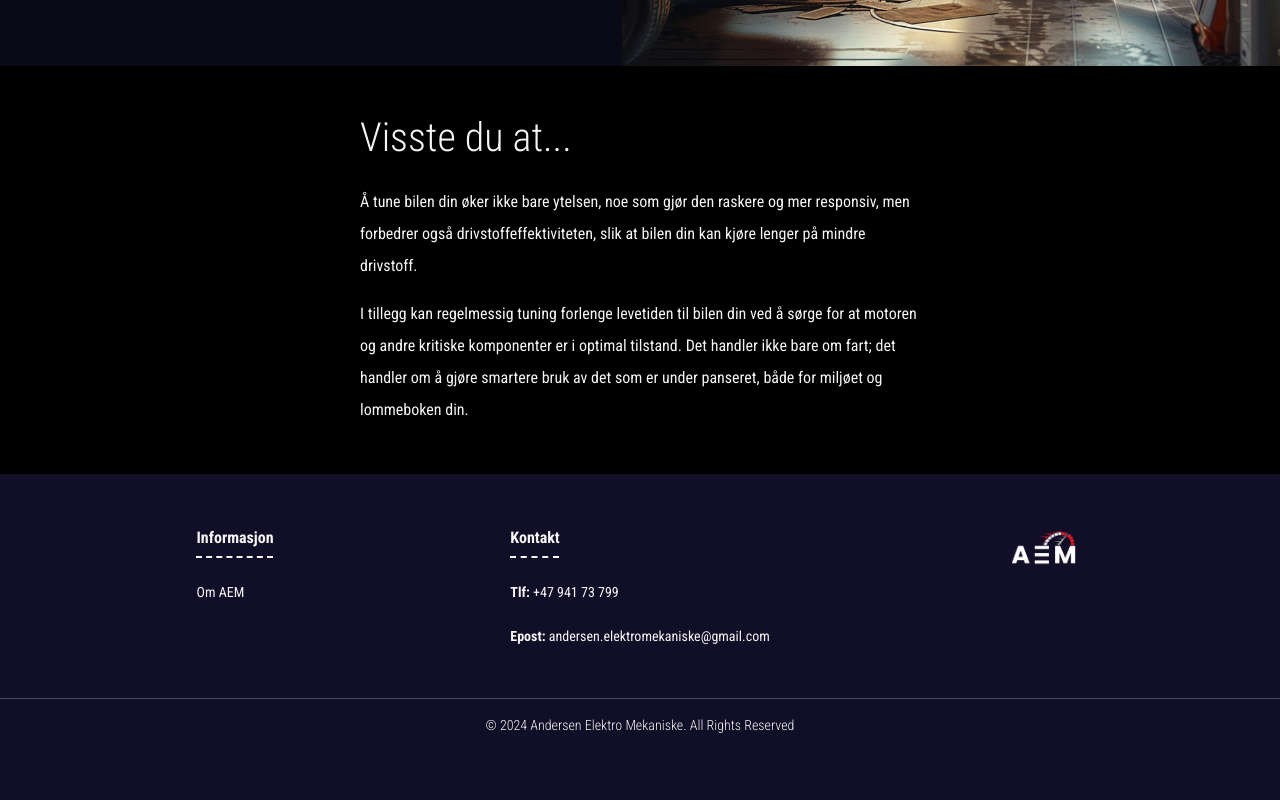
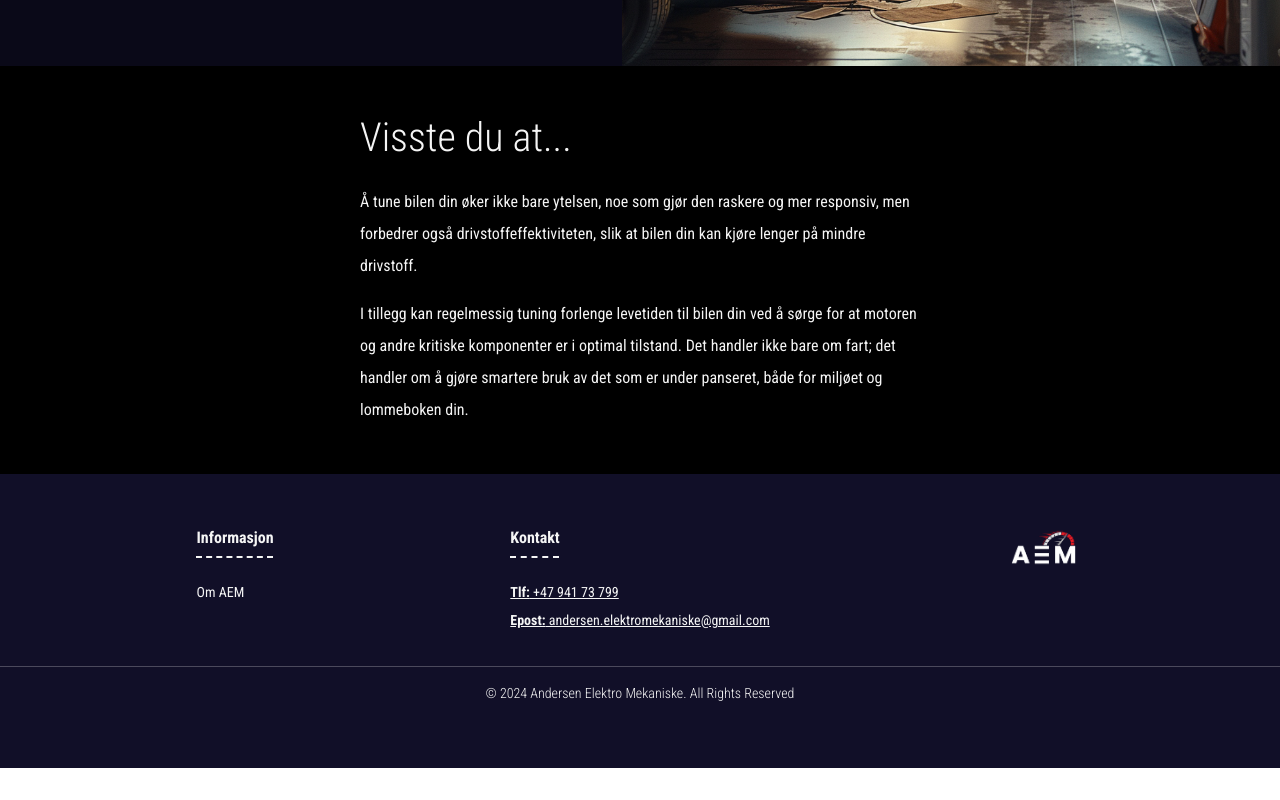
Before and after one commit to Queenen/AEM, a React (Create React App) app: page /prisliste in a window 1280 px wide. Shown: the part 702-1502 px from the top of the page. After the commit the page ends 1470 px from the top, so only its background shows below. Built offline with nearby package versions, Linux system fonts and the light colour scheme.

Commit message:
tlf and email links in footer

```diff
--- a/src/components/Footer/index.jsx
+++ b/src/components/Footer/index.jsx
@@ -20,8 +20,8 @@ function Footer() {
           Kontakt
         </li>
         <li className="d-flex flex-column">
-            <p><span className="fw-bold">Tlf:</span> +47 941 73 799</p>
-            <p><span className="fw-bold">Epost:</span> andersen.elektromekaniske<br className="d-sm-none"/>@gmail.com</p>
+            <a href="tel:+4794173799" className="text-light"><span className="fw-bold">Tlf:</span> +47 941 73 799</a>
+            <a href="mailto:andersen.elektromekaniske@gmail.com" className="text-light"><span className="fw-bold">Epost:</span> andersen.elektromekaniske<br className="d-sm-none"/>@gmail.com</a>
         </li>
       </ul>
       <div className="d-none d-sm-block d-flex flex-column col-sm-2 text-end pe-sm-4 pe-lg-5">
```
